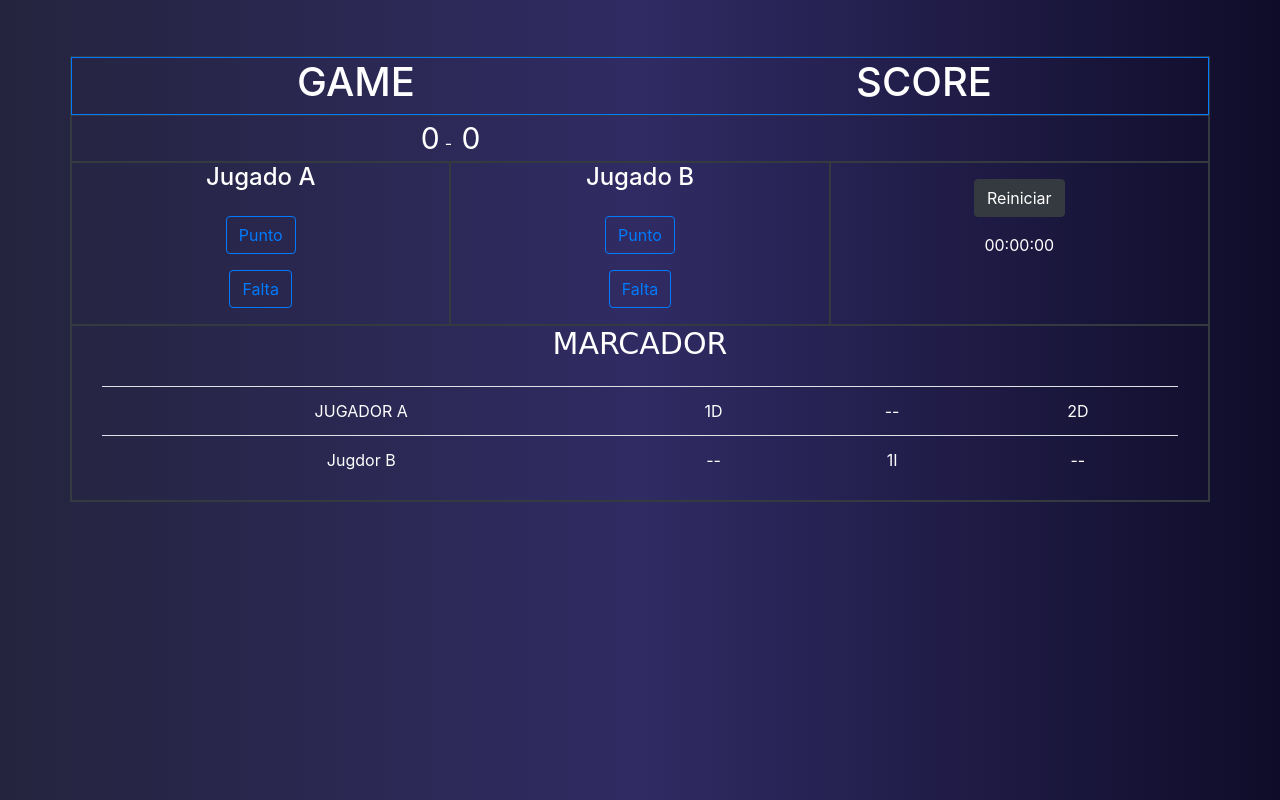
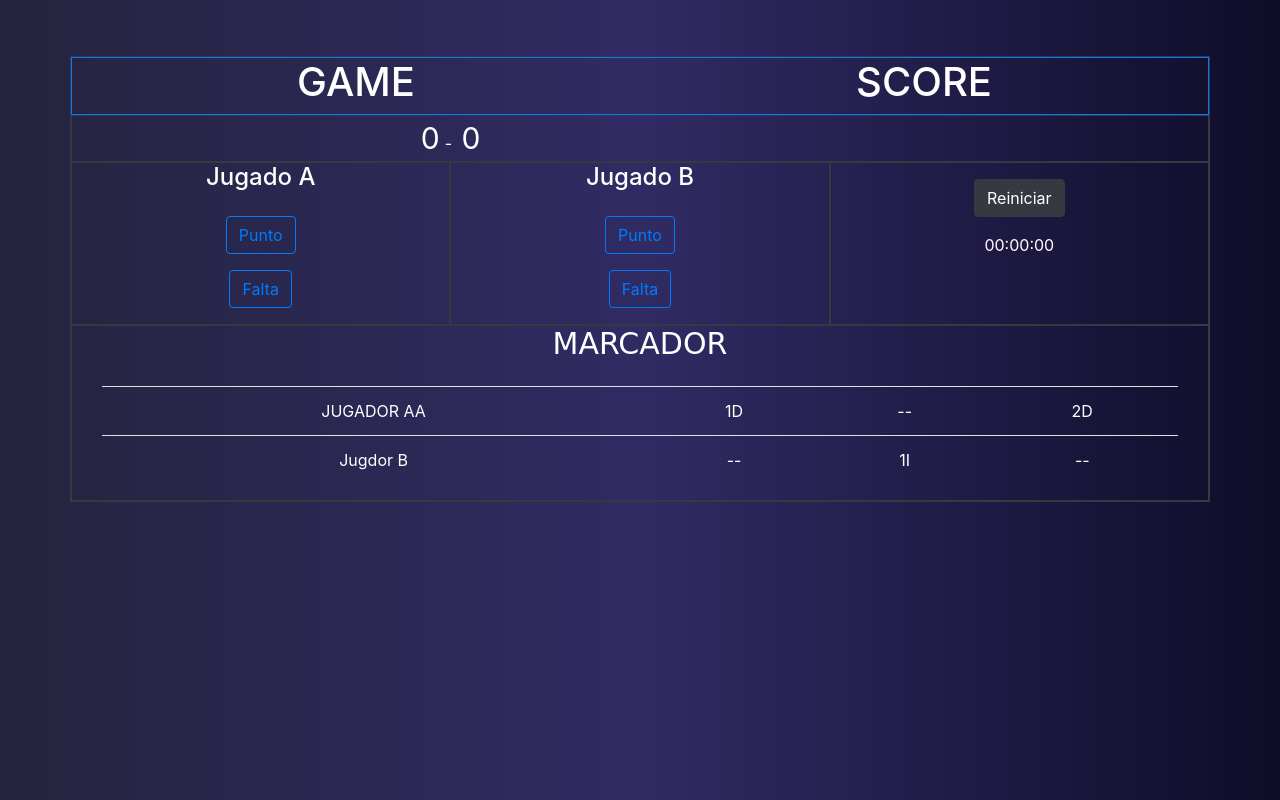
Before and after one commit to IRONR2D2/SquashSport, a plain HTML site: page InterfazScore.html in a window 1280 px wide. Drawn offline with Linux system fonts and the light colour scheme; a web font is replaced by a local one.

Commit message:
Se agrego A

```diff
--- a/InterfazScore.html
+++ b/InterfazScore.html
@@ -187,7 +187,7 @@
                                 </thead> -->
                                 <tbody>
                                     <tr>
-                                        <td>JUGADOR A</td>
+                                        <td>JUGADOR AA</td>
                                         <td>1D</td>
                                         <td>--</td>
                                         <td>2D</td>
```
